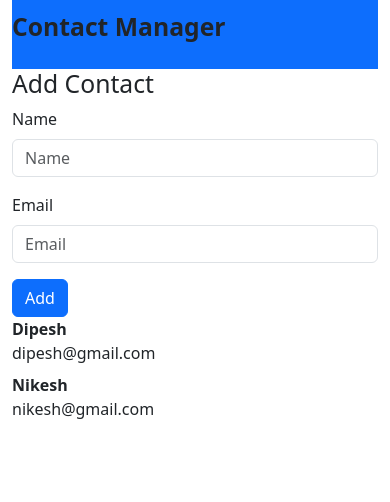
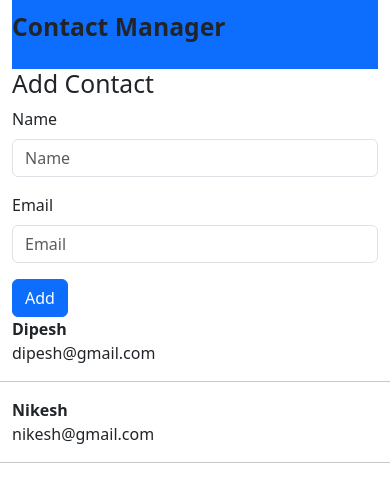
Before and after one commit to anmolbiranwar/content-management, a React (Create React App) app: page / in a window 390 px wide. Shown: the top 502 px of the page. Built offline with nearby package versions, Linux system fonts and the light colour scheme.

Commit message:
Update ContactList.js

```diff
--- a/src/components/ContactList.js
+++ b/src/components/ContactList.js
@@ -1,17 +1,21 @@
 import React from 'react'
+
 
 const ContactList = (props) => {
   const renderContactList=props.contacts.map((contact)=>{
     return(
-      <div>
-        <dt>{contact.name}</dt>
-        <dd>{contact.email}</dd>
-        <div>
-        <i className="bi bi-trash"></i>
+        <div className="row">
+         <div className="col-sm-3">
+            <dt>{contact.name}</dt>
+            <dd>{contact.email}</dd>
+         </div>
+         <div className="col-sm-9 text-end">
+            <h3><i className="bi bi-trash fa-lg "></i></h3>
+         </div>
+         <hr></hr>
         </div>
-      </div>
-    )
-  })
+    );
+  });
   return (
     <div>{renderContactList}</div>
   )
```
